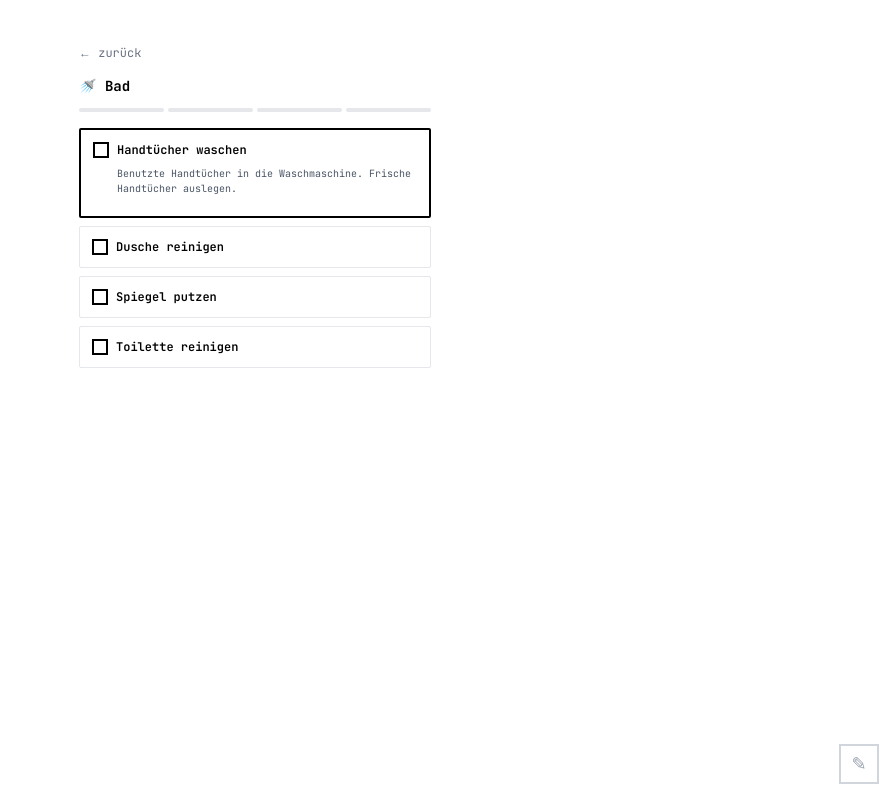
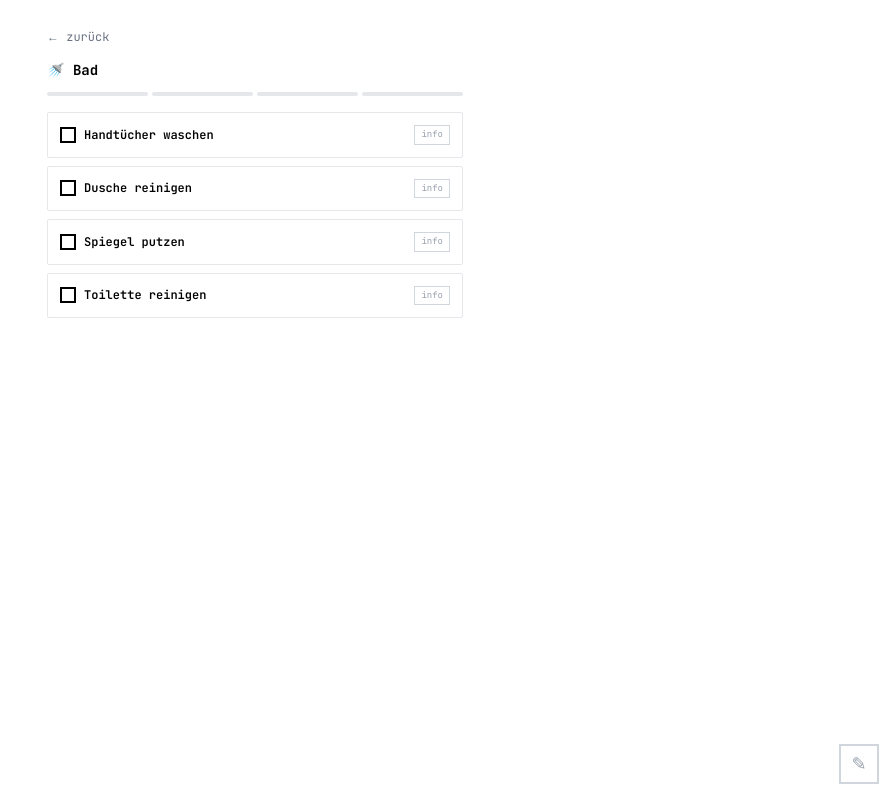
Before and after one commit to exlab-code/doeschnitz-checkout, a Next.js app: page /area/bad in a window 1280 px wide. Shown: the whole page, without its empty margins (385-1280 px from the left). Built offline with nearby package versions, Linux system fonts and the light colour scheme.

Commit message:
feat: add task detail view with large media, info pills, and vor/zurück navigation

```diff
--- a/app/area/[id]/page.tsx
+++ b/app/area/[id]/page.tsx
@@ -5,6 +5,7 @@ import Link from 'next/link'
 import type { AreaFile, Task } from '@/lib/types'
 import { ProgressBar } from '@/components/progress-bar'
 import { TaskItem } from '@/components/task-item'
+import { TaskDetail } from '@/components/task-detail'
 import { useEditMode } from '@/components/edit-mode-provider'
 import { EditableText } from '@/components/editable-text'
 import { MediaUpload } from '@/components/media-upload'
@@ -14,7 +15,7 @@ export default function AreaPage({ params }: { params: Promise<{ id: string }> }
 
   const [area, setArea] = useState<AreaFile | null>(null)
   const [completedIds, setCompletedIds] = useState<Set<string>>(new Set())
-  const [expandedId, setExpandedId] = useState<string | null>(null)
+  const [detailIndex, setDetailIndex] = useState<number | null>(null)
   const { isEditing, authorName } = useEditMode()
 
   useEffect(() => {
@@ -35,9 +36,7 @@ export default function AreaPage({ params }: { params: Promise<{ id: string }> }
     fetch(`/api/areas/${id}`)
       .then((res) => res.json())
       .then((data: AreaFile) => setArea(data))
-      .catch(() => {
-        // silently ignore fetch errors for now
-      })
+      .catch(() => {})
   }, [id])
 
   useEffect(() => {
@@ -55,6 +54,12 @@ export default function AreaPage({ params }: { params: Promise<{ id: string }> }
       localStorage.setItem(`progress-${id}`, JSON.stringify(Array.from(next)))
       return next
     })
+  }
+
+  function handleOpen(taskId: string) {
+    if (!area) return
+    const idx = area.tasks.findIndex((t) => t.id === taskId)
+    if (idx !== -1) setDetailIndex(idx)
   }
 
   async function saveTask(taskId: string, updates: Partial<Pick<Task, 'title' | 'description' | 'media'>>) {
@@ -82,7 +87,7 @@ export default function AreaPage({ params }: { params: Promise<{ id: string }> }
 
   if (!area) {
     return (
-      <div className="max-w-sm mx-auto p-4">
+      <div>
         <p className="text-xs text-gray-400">Lädt…</p>
       </div>
     )
@@ -90,16 +95,25 @@ export default function AreaPage({ params }: { params: Promise<{ id: string }> }
 
   const allCompleted = area.tasks.length > 0 && area.tasks.every((t) => completedIds.has(t.id))
 
-  // Auto-expand first incomplete task initially
-  const firstIncompleteId = area.tasks.find((t) => !completedIds.has(t.id))?.id ?? null
-  const activeExpandedId = expandedId ?? firstIncompleteId
-
-  function handleTap(taskId: string) {
-    setExpandedId((prev) => (prev === taskId ? null : taskId))
+  // Detail view overlay
+  if (detailIndex !== null && area.tasks[detailIndex]) {
+    const task = area.tasks[detailIndex]
+    return (
+      <TaskDetail
+        task={task}
+        isCompleted={completedIds.has(task.id)}
+        currentIndex={detailIndex}
+        totalTasks={area.tasks.length}
+        onToggle={handleToggle}
+        onClose={() => setDetailIndex(null)}
+        onPrev={() => setDetailIndex((i) => Math.max(0, (i ?? 0) - 1))}
+        onNext={() => setDetailIndex((i) => Math.min(area.tasks.length - 1, (i ?? 0) + 1))}
+      />
+    )
   }
 
   return (
-    <div className="max-w-sm mx-auto p-4">
+    <div>
       <Link href="/" className="text-xs text-gray-500 hover:text-black">
         ← zurück
       </Link>
@@ -168,9 +182,8 @@ export default function AreaPage({ params }: { params: Promise<{ id: string }> }
               key={task.id}
               task={task}
               isCompleted={completedIds.has(task.id)}
-              isExpanded={activeExpandedId === task.id}
               onToggle={handleToggle}
-              onTap={handleTap}
+              onOpen={handleOpen}
             />
           )
         })}
--- /dev/null
+++ b/components/task-detail.tsx
@@ -0,0 +1,136 @@
+'use client'
+
+import type { Task } from '@/lib/types'
+
+interface TaskDetailProps {
+  task: Task
+  isCompleted: boolean
+  currentIndex: number
+  totalTasks: number
+  onToggle: (taskId: string) => void
+  onClose: () => void
+  onPrev: () => void
+  onNext: () => void
+}
+
+export function TaskDetail({
+  task,
+  isCompleted,
+  currentIndex,
+  totalTasks,
+  onToggle,
+  onClose,
+  onPrev,
+  onNext,
+}: TaskDetailProps) {
+  const hasPrev = currentIndex > 0
+  const hasNext = currentIndex < totalTasks - 1
+
+  return (
+    <div className="fixed inset-0 bg-white z-40 flex flex-col">
+      {/* Header */}
+      <div className="px-4 pt-4 pb-3 border-b border-gray-200">
+        <div className="max-w-md mx-auto flex items-center justify-between">
+          <button
+            onClick={onClose}
+            className="text-xs text-gray-500 hover:text-black"
+          >
+            ← zurück
+          </button>
+          <span className="text-[10px] text-gray-400">
+            {currentIndex + 1} / {totalTasks}
+          </span>
+        </div>
+      </div>
+
+      {/* Content — scrollable */}
+      <div className="flex-1 overflow-y-auto">
+        <div className="max-w-md mx-auto px-4 py-4">
+          {/* Title + checkbox */}
+          <div className="flex items-start gap-3 mb-4">
+            <button
+              role="checkbox"
+              aria-checked={isCompleted}
+              onClick={() => onToggle(task.id)}
+              className={`w-5 h-5 border-2 flex items-center justify-center shrink-0 mt-0.5 ${
+                isCompleted
+                  ? 'bg-black border-black text-white'
+                  : 'border-black'
+              }`}
+            >
+              {isCompleted && <span className="text-xs leading-none">✓</span>}
+            </button>
+            <h2
+              className={`text-sm font-bold ${
+                isCompleted ? 'line-through text-gray-400' : 'text-black'
+              }`}
+            >
+              {task.title}
+            </h2>
+          </div>
+
+          {/* Description */}
+          {task.description && (
+            <p className="text-xs text-gray-600 leading-relaxed mb-6">
+              {task.description}
+            </p>
+          )}
+
+          {/* Media — large, portrait-optimized */}
+          {task.media.length > 0 && (
+            <div className="flex flex-col gap-4">
+              {task.media.map((item, i) => (
+                <div key={i}>
+                  {item.type === 'video' ? (
+                    <video
+                      src={item.url}
+                      controls
+                      playsInline
+                      className="w-full max-h-[70vh] object-contain bg-gray-50"
+                    >
+                      <track kind="captions" />
+                    </video>
+                  ) : (
+                    <img
+                      src={item.url}
+                      alt={item.label}
+                      className="w-full max-h-[70vh] object-contain bg-gray-50"
+                    />
+                  )}
+                </div>
+              ))}
+            </div>
+          )}
+        </div>
+      </div>
+
+      {/* Sticky bottom nav */}
+      <div className="border-t border-gray-200 px-4 py-3 bg-white">
+        <div className="max-w-md mx-auto flex items-center justify-between">
+          <button
+            onClick={onPrev}
+            disabled={!hasPrev}
+            className={`text-xs font-semibold px-4 py-2 border-2 ${
+              hasPrev
+                ? 'border-black hover:bg-black hover:text-white'
+                : 'border-gray-200 text-gray-300 cursor-not-allowed'
+            }`}
+          >
+            ← Zurück
+          </button>
+          <button
+            onClick={onNext}
+            disabled={!hasNext}
+            className={`text-xs font-semibold px-4 py-2 border-2 ${
+              hasNext
+                ? 'border-black hover:bg-black hover:text-white'
+                : 'border-gray-200 text-gray-300 cursor-not-allowed'
+            }`}
+          >
+            Weiter →
+          </button>
+        </div>
+      </div>
+    </div>
+  )
+}
--- a/components/task-item.tsx
+++ b/components/task-item.tsx
@@ -1,29 +1,26 @@
 'use client'
 
 import type { Task } from '@/lib/types'
-import { MediaPlayer } from './media-player'
 
 interface TaskItemProps {
   task: Task
   isCompleted: boolean
-  isExpanded: boolean
   onToggle: (taskId: string) => void
-  onTap: (taskId: string) => void
+  onOpen: (taskId: string) => void
 }
 
-export function TaskItem({ task, isCompleted, isExpanded, onToggle, onTap }: TaskItemProps) {
-  const borderClass = isExpanded
-    ? 'border-2 border-black'
-    : isCompleted
-      ? 'border border-gray-200 bg-gray-50'
-      : 'border border-gray-200'
+export function TaskItem({ task, isCompleted, onToggle, onOpen }: TaskItemProps) {
+  const hasInfo = task.description || task.media.length > 0
 
   return (
-    <div className={`p-3 ${borderClass}`}>
-      <div
-        className="flex items-center gap-2 cursor-pointer"
-        onClick={() => onTap(task.id)}
-      >
+    <div
+      className={`p-3 ${
+        isCompleted
+          ? 'border border-gray-200 bg-gray-50'
+          : 'border border-gray-200'
+      }`}
+    >
+      <div className="flex items-center gap-2">
         <button
           role="checkbox"
           aria-checked={isCompleted}
@@ -40,21 +37,22 @@ export function TaskItem({ task, isCompleted, isExpanded, onToggle, onTap }: Tas
           {isCompleted && <span className="text-[10px] leading-none">✓</span>}
         </button>
         <span
-          className={`text-xs font-semibold ${
+          className={`text-xs font-semibold flex-1 ${
             isCompleted ? 'line-through text-gray-400' : 'text-black'
-          }`}
+          } ${hasInfo ? 'cursor-pointer' : ''}`}
+          onClick={() => hasInfo && onOpen(task.id)}
         >
           {task.title}
         </span>
+        {hasInfo && (
+          <button
+            onClick={() => onOpen(task.id)}
+            className="text-[9px] text-gray-400 border border-gray-300 px-1.5 py-0.5 shrink-0 hover:border-gray-500 hover:text-gray-600"
+          >
+            {task.media.length > 0 ? `${task.media.length} 📷` : 'info'}
+          </button>
+        )}
       </div>
-      {isExpanded && (
-        <div className="ml-6 mt-2">
-          {task.description && (
-            <p className="text-[10px] text-gray-600 mb-2">{task.description}</p>
-          )}
-          <MediaPlayer items={task.media} />
-        </div>
-      )}
     </div>
   )
 }
```
Also changed, not shown: 1 other file (tests, documents, lock files or other folders).
